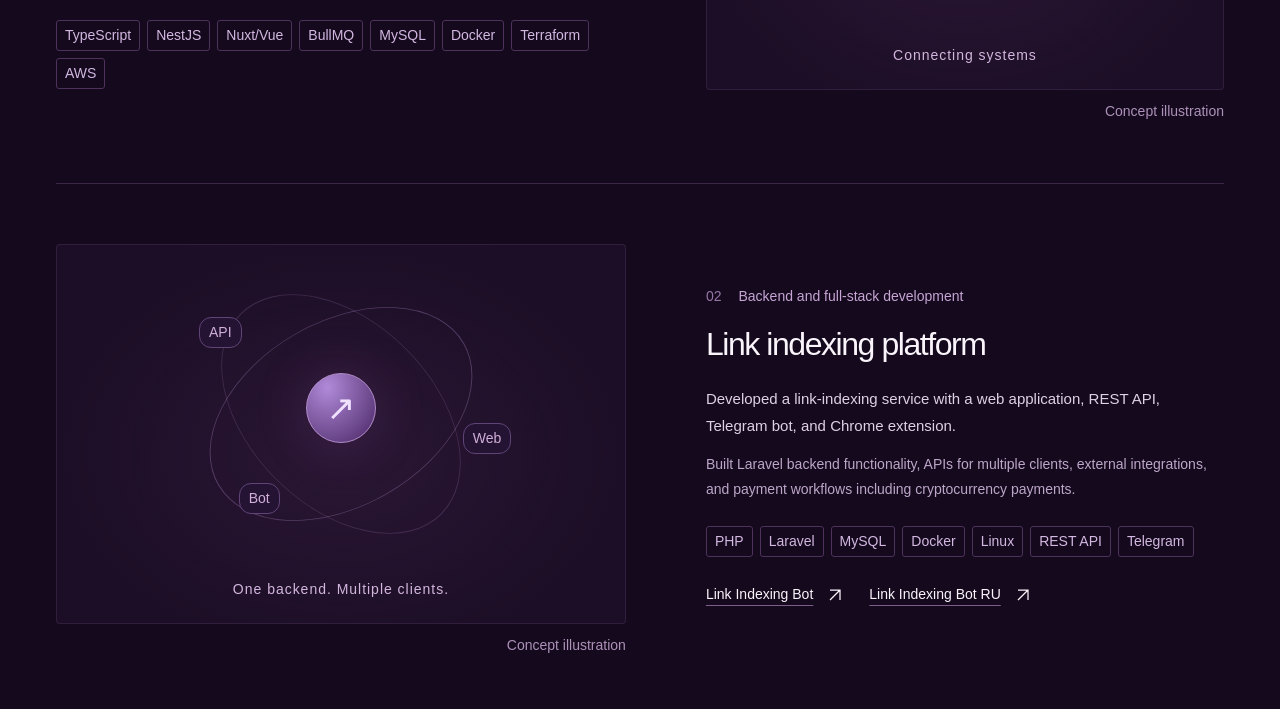
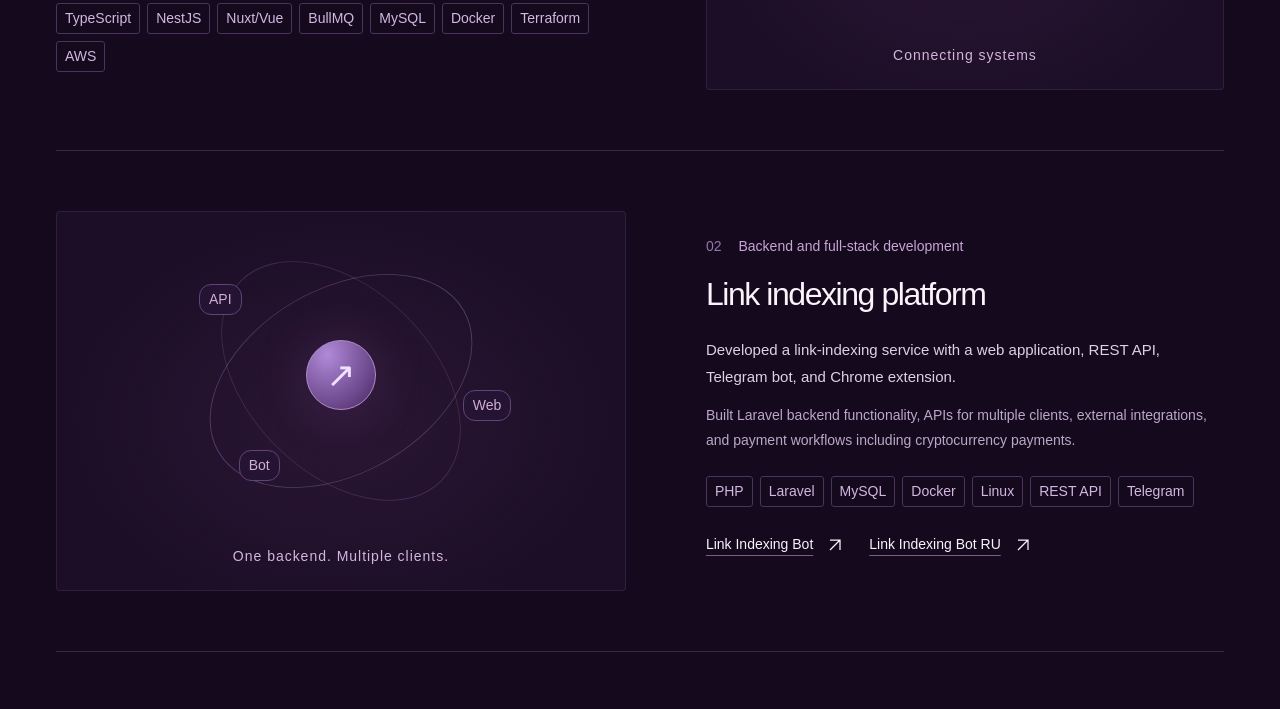
Before and after one commit to tonyAndr/portfolio, an Astro site: page / in a window 1280 px wide. Shown: the part 2043-2752 px from the top of the page. Built offline with nearby package versions, Linux system fonts and the light colour scheme; Astro itself is replaced by a stand-in of ours; a web font is replaced by a local one.

Commit message:
Remove concept illustration labels from project visuals
Co-Authored-By: Claude Opus 5.5 <noreply@anthropic.com>

```diff
--- a/src/components/PortfolioPage.astro
+++ b/src/components/PortfolioPage.astro
@@ -219,9 +219,6 @@ const year = new Date().getFullYear();
               </div>
               <div class="project-visual">
                 <ProjectVisual kind={project.visual} locale={locale} />
-                <span class="concept-label">
-                  {es ? 'Ilustración conceptual' : 'Concept illustration'}
-                </span>
               </div>
             </article>
           ))}
--- a/src/styles/global.css
+++ b/src/styles/global.css
@@ -786,13 +786,6 @@ h2 {
   font-size: 14px;
   letter-spacing: 0.07em;
 }
-.concept-label {
-  display: block;
-  margin-top: 10px;
-  text-align: right;
-  color: #ad91b9;
-  font-size: 14px;
-}
 .flow-node {
   position: absolute;
   border: 1px solid #8d629c;
```
